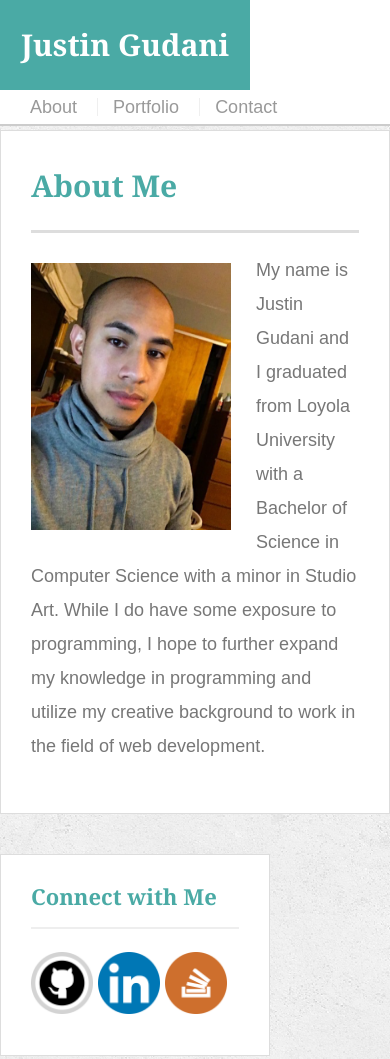
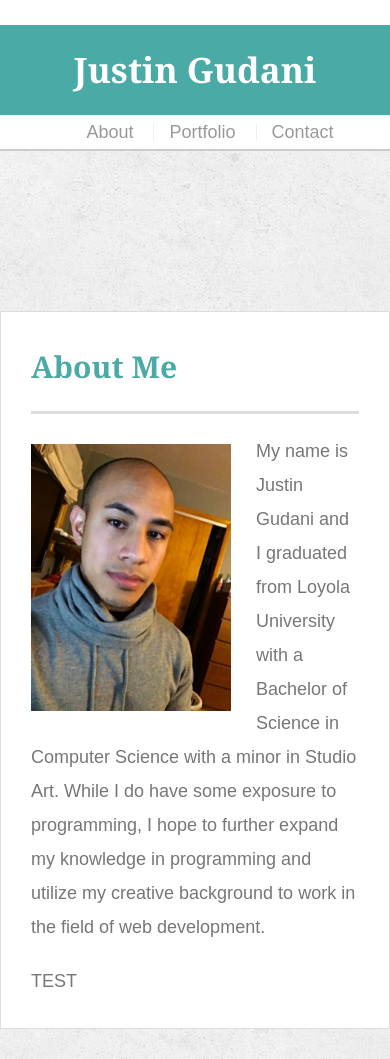
Before and after one commit to ohaikthxbai/Responsive-Portfolio, a plain HTML site: page index.html in a window 390 px wide. Shown: the top 1059 px of the page. Drawn offline with Linux system fonts and the light colour scheme.

Commit message:
slight changes to css and html testing

```diff
--- a/assets/css/style.css
+++ b/assets/css/style.css
@@ -248,19 +248,56 @@ input[type=submit] {
 
 /* mobile responsiveness */
 
-@media screen and (max-width: 520px) {
-    nav {
-        float: left;
-        margin: auto;
-        text-align: center;
-    }d
+@media screen and (max-width: 640px) {
+
+    #masthead {
+        position: static;
+        z-index: 99;
+        width: 100%;
+        margin: 0 0 30px;
+        overflow: auto;
+        color: #fff;
+        background: #fff;
+        border-bottom: 2px solid #ccc;
+
 }
 
-@media screen and (max-width: 920px) {
+@media screen and (max-width: 768px) {}
+
+@media screen and (max-width: 960px) {
     section.sidebar {
         float: left;
     }
+
+    }
+    #logo {
+        /*float: left;*/
+        width: 100%;
+        height: 90px;
+        font-family: Georgia, Times, "Times New Roman", serif;
+        font-size: 35px;
+        font-weight: 700;
+        line-height: 90px;
+        color: #fff;
+        text-align: center;
+        text-decoration: none;
+        background: #4aaaa5;
+    }
+    nav {
+        float: none;
+        text-align: center;
+        margin-top: 25px;
+    }
+    nav a {
+        display: inline-block;
+        padding-left: 15px;
+        margin-left: 15px;
+        line-height: 18px;
+        color: #999;
+        text-decoration: none;
+        border-left: 1px solid #efefef;
+    }
+    nav a:first-child {
+        border-left: 0 none;
+    }
 }
-
-
-}
--- a/index.html
+++ b/index.html
@@ -34,7 +34,7 @@
       </p>
 
       <p>
-
+      TEST
       </p>
 
     </section>
```
